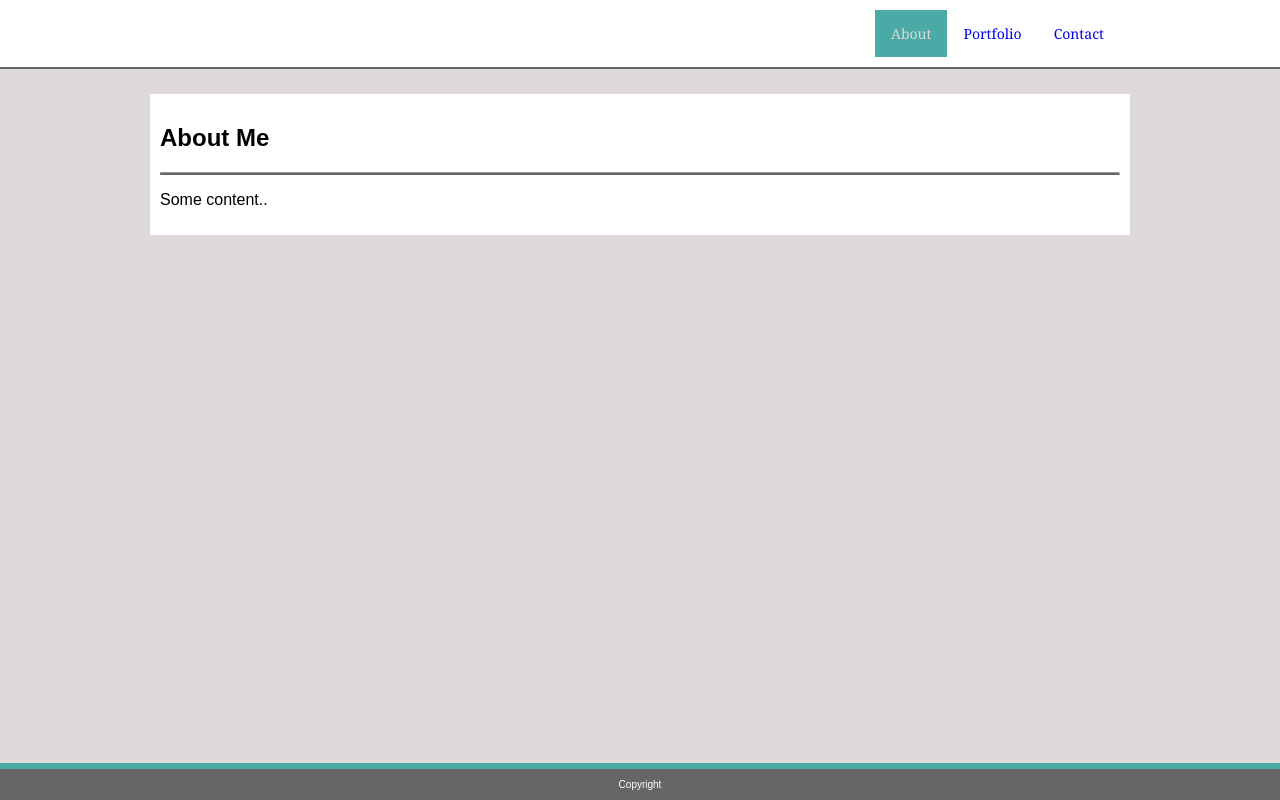
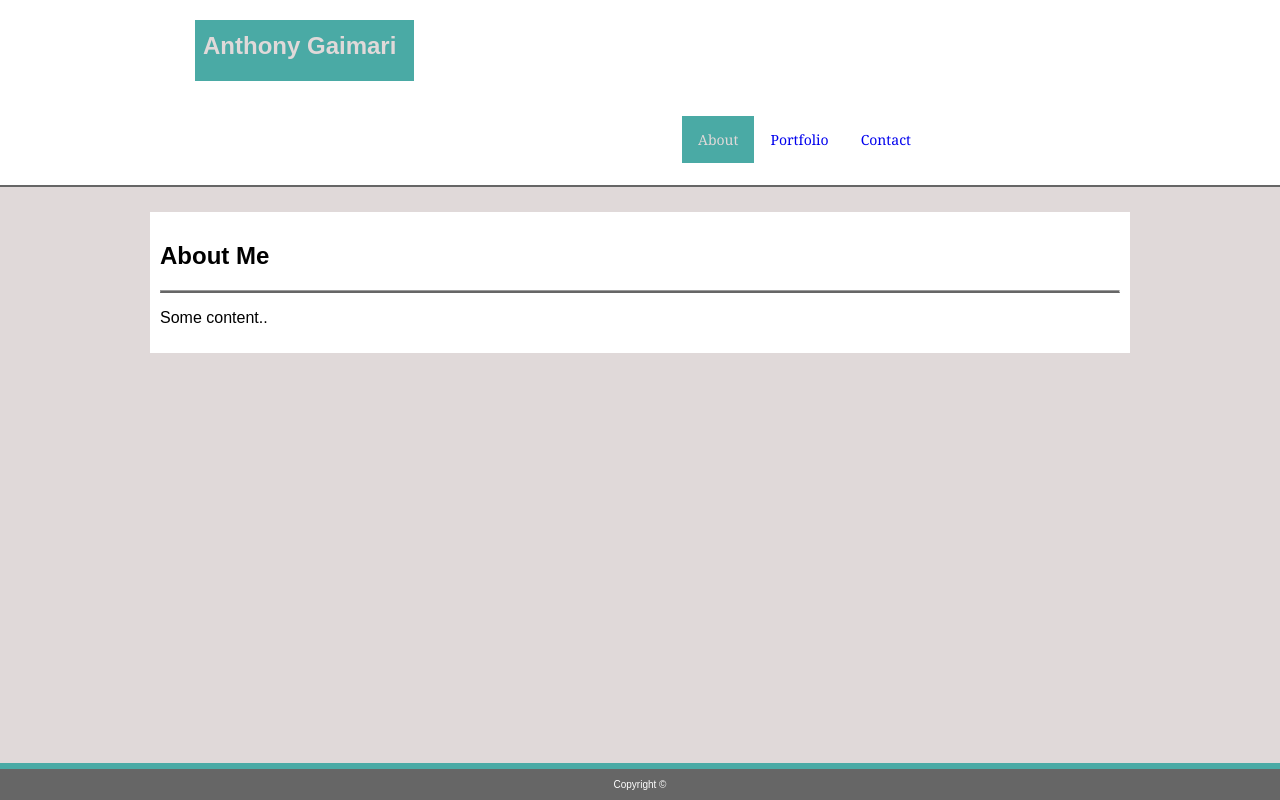
Before and after one commit to AnthonyGaimari/Basic-Portfolio, a plain HTML site: page index.html in a window 1280 px wide. Drawn offline with Linux system fonts and the light colour scheme.

Commit message:
update wireframe

```diff
--- a/index.html
+++ b/index.html
@@ -34,13 +34,21 @@
         }
 
         .navbar a:hover {
-        background-color: #ddd;
+        background-color: #4aaaa5;
         color: #e0d9d9
         }
 
         .navbar a.active {
         background-color: #4aaaa5;
         color: #e0d9d9
+        }
+
+        .centerNav {
+        margin: auto;
+        width: 760px;
+        /* border: 3px solid #73AD21;*/
+        background-color: white;
+        padding: 15px 186px 22px 0px;
         }
 
         .center {
@@ -50,7 +58,25 @@
         background-color: white;
         padding: 10px;
         }
+        /* this should be used for content area on Index pg */
+        /* img {
+          float: left;
+        } */
 
+         p.clear {
+          clear: both;
+        }
+        .nameBox {
+        background-color: #4aaaa5;;
+        float: left;
+        color: #e0d9d9;
+        text-align: center;
+        font-weight: bold;
+        padding: 12px 18px 21px 8px;
+        margin-left: 195px;
+        text-decoration: none;
+        font-size: 24px;
+       }
         .footer {
         position: fixed;
         left: 0;
@@ -71,7 +97,8 @@
 </head>
 <body>
     <nav>
-    <div class="navbar center">
+        <h2 class="nameBox">Anthony Gaimari</h2>
+      <div class="navbar centerNav">
         <a href="#contact">Contact</a>
         <a href="#about">Portfolio</a>
         <a class="active" href="#index">About</a>
@@ -83,7 +110,7 @@
         <p>Some content..</p>
       </div>
       <footer class="footer">
-            <p class="bottom">Copyright</p>
+            <p class="bottom">Copyright &#169;</p>
       </footer>
 </body>
 </html>
```
